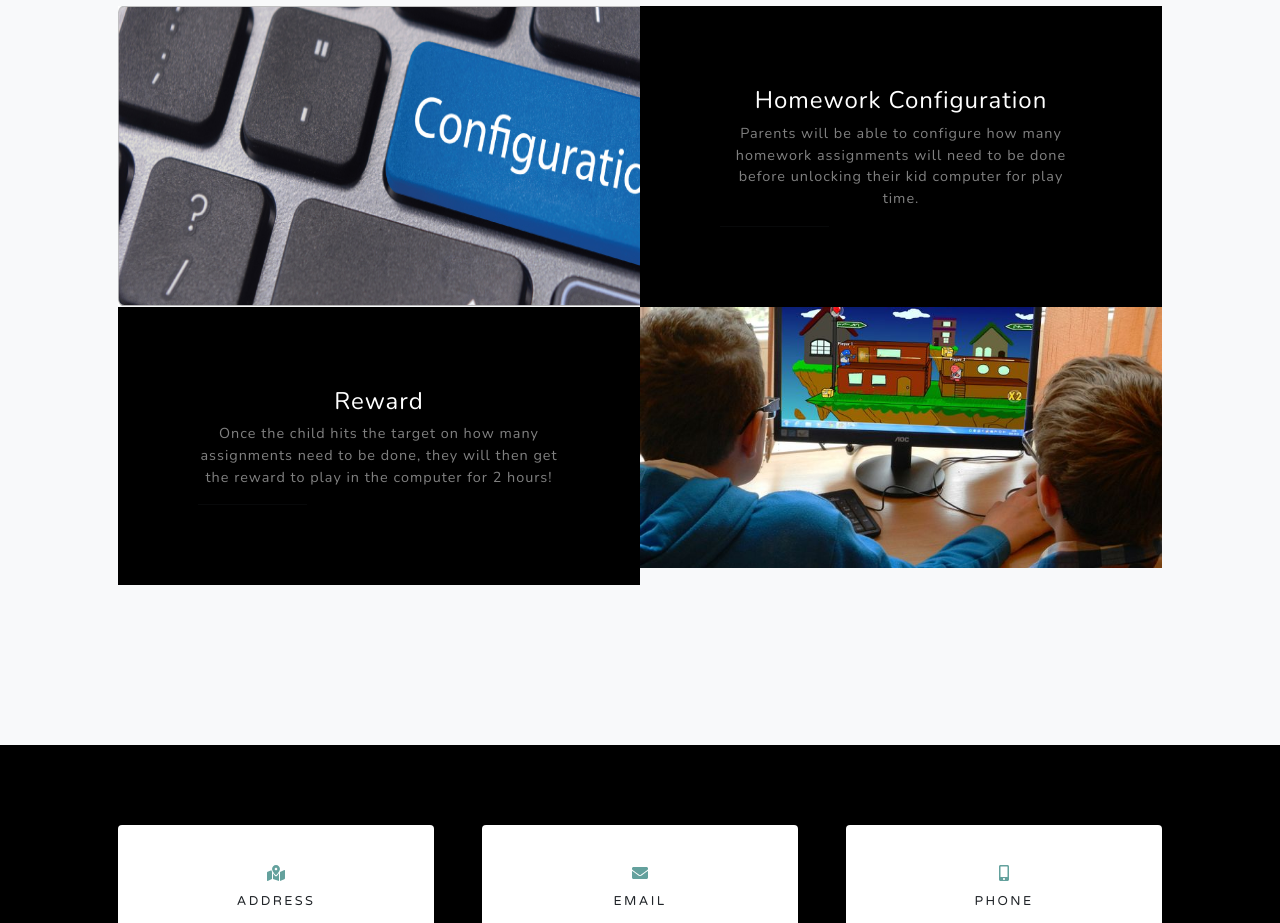
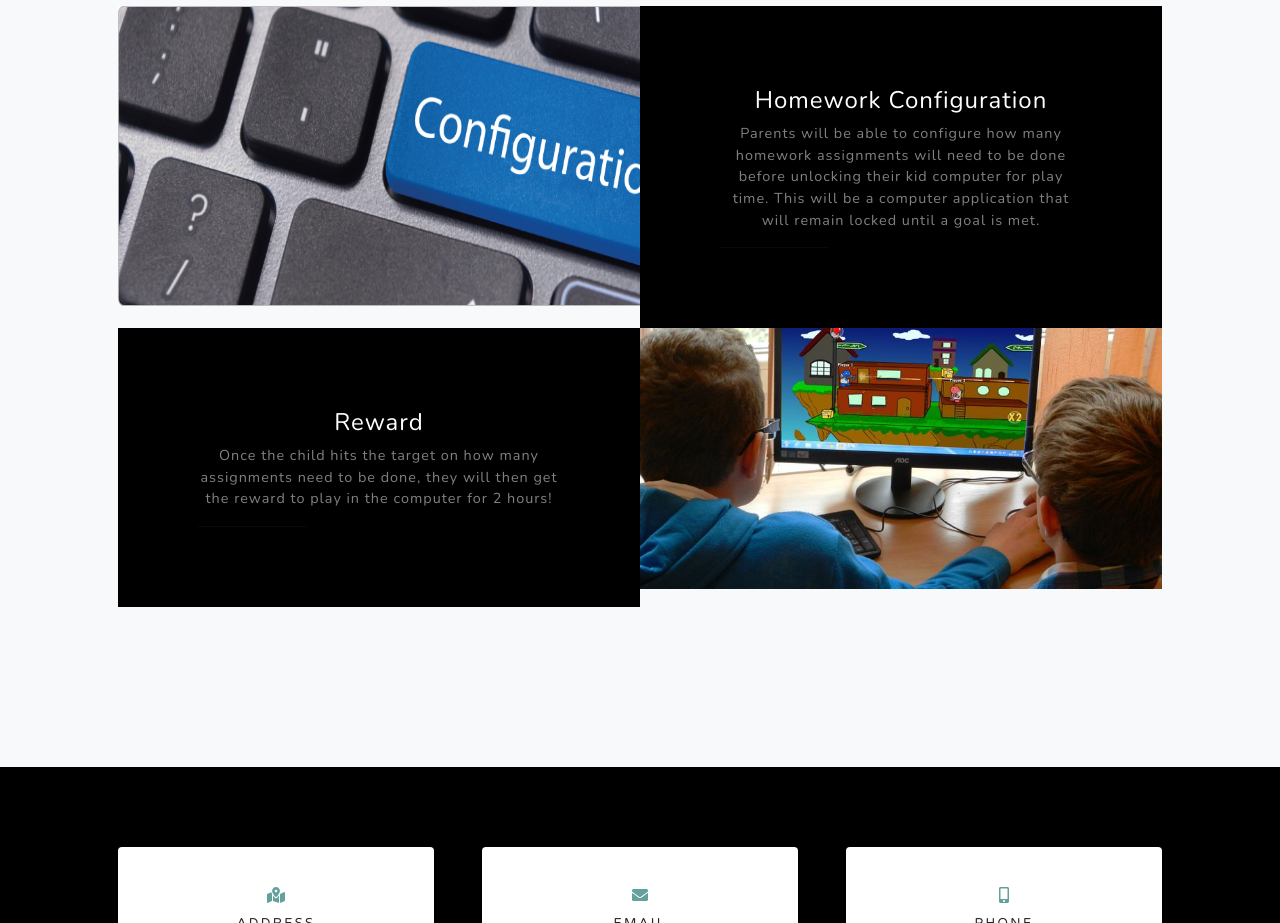
Before and after one commit to ylehilds/homework-first, a plain HTML site: page index.html in a window 1280 px wide. Shown: the part 2100-3023 px from the top of the page. Drawn offline with nearby package versions, Linux system fonts and the light colour scheme.

Commit message:
potential final template for homework first

```diff
--- a/index.html
+++ b/index.html
@@ -80,7 +80,7 @@
                             <div class="d-flex h-100">
                                 <div class="project-text w-100 my-auto text-center text-lg-left">
                                     <h4 class="text-white">Homework Configuration</h4>
-                                    <p class="mb-0 text-white-50">Parents will be able to configure how many homework assignments will need to be done before unlocking their kid computer for play time.</p>
+                                    <p class="mb-0 text-white-50">Parents will be able to configure how many homework assignments will need to be done before unlocking their kid computer for play time. This will be a computer application that will remain locked until a goal is met.</p>
                                     <hr class="d-none d-lg-block mb-0 ms-0" />
                                 </div>
                             </div>
```
